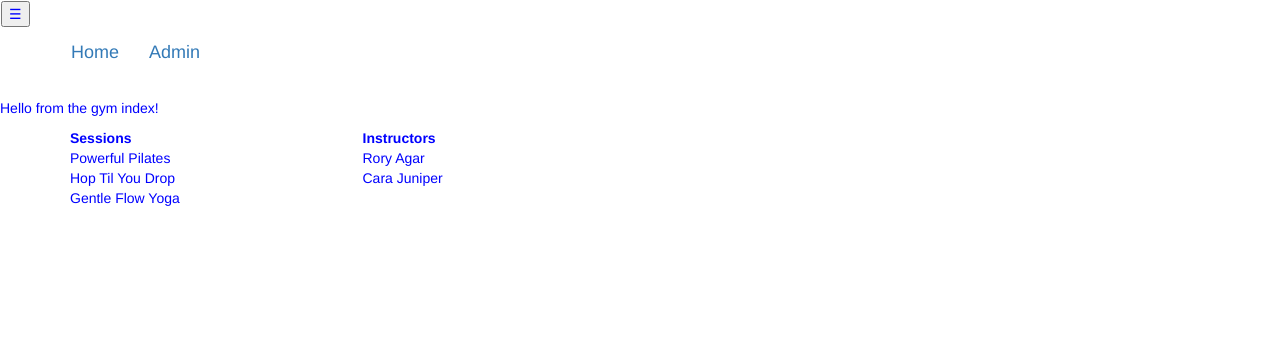
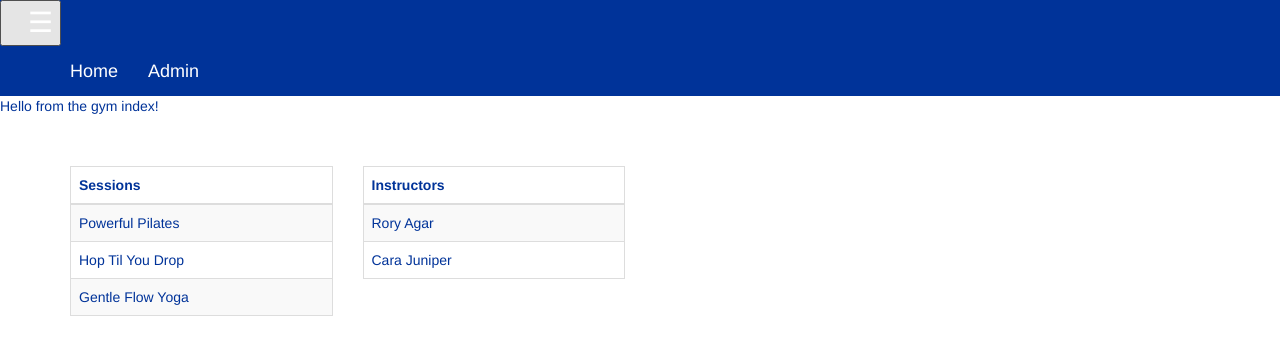
Before and after one commit to chrishaining/Django_gym2, a Django app: page /gym/ in a window 1280 px wide. Shown: the top 355 px of the page. Run offline with Django 3.2, Linux system fonts and the light colour scheme; data comes from the database, SQL or seed files in the repository; both versions use the stored data as it was after the commit; some libraries are stand-ins or nearby versions.

Commit message:
minor changes to styling

```diff
--- a/django_gym2/static/css/style.css
+++ b/django_gym2/static/css/style.css
@@ -1,7 +1,38 @@
 body {
-    color: blue;
+    color: #003399;
 }
 
-h1 {
-    color: green
+.header {
+    background-color: #003399
 }
+
+/* .nav {
+    color: white
+} */
+
+.navbar-toggler-icon {
+    color: white;
+    /* background-color: #003399; */
+    padding-left: 20px;
+    font-size: 200%
+  }
+
+
+.navbar-brand {
+    color: white
+}
+
+.navbar-brand:hover {
+    color: #ffd700
+}
+
+table {
+    padding-left: 20px;
+    padding-right: 20px;
+    margin-top: 40px;
+    /* color: #003399 */
+}
+
+.table-hover tbody tr:hover td {
+    background-color: #ffd700
+}
--- a/django_gym2/templates/base.html
+++ b/django_gym2/templates/base.html
@@ -15,7 +15,6 @@
 
 <body>
     <div class="header">
-        <nav class="navbar fixed-top navbar-expand-sm">
             <button class="navbar-toggler hidden-sm" data-toggle="collapse" data-target="#navbarMenu">
                 <span class="navbar-toggler-icon">&#9776</span>
             </button>
--- a/django_gym2/templates/gym/index.html
+++ b/django_gym2/templates/gym/index.html
@@ -6,23 +6,31 @@
 <div class="container">
     <div class="row">
         <div class="col-sm-3">
-            <table>
+            <table class="table table-striped table-bordered table-responsive table-hover">
+                <thead class="thead-light">
                     <th>Sessions</th>
+                </thead>
+                <tbody>
                     {% for session in sessions %}
                     <tr>
                         <td>{{ session.title }}</td>
                     </tr>
                     {% endfor %}
+                </tbody>
             </table>
         </div>
         <div class="col-sm-3">
-            <table>
+            <table class="table table-striped table-bordered table-hover">
+                <thead class="thead-light">
                     <th>Instructors</th>
+                </thead>
+                <tbody>
                     {% for instructor in instructors %}
                     <tr>
                         <td>{{ instructor.first_name }} {{ instructor.last_name }}</td>
                     </tr>
                     {% endfor %}
+                </tbody>
             </table>
         </div>
     </div>
```
Also changed, not shown: django_gym2/db.sqlite3. Lines whose indentation alone changed are shown as unchanged.
